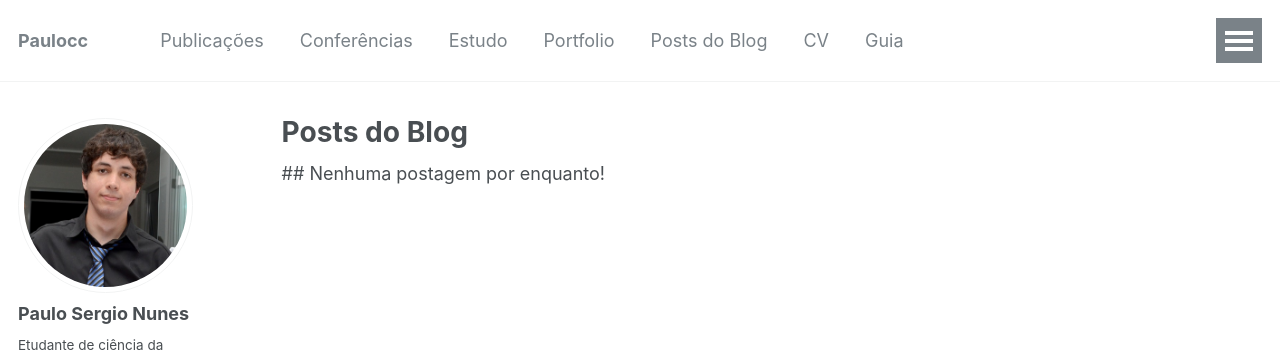
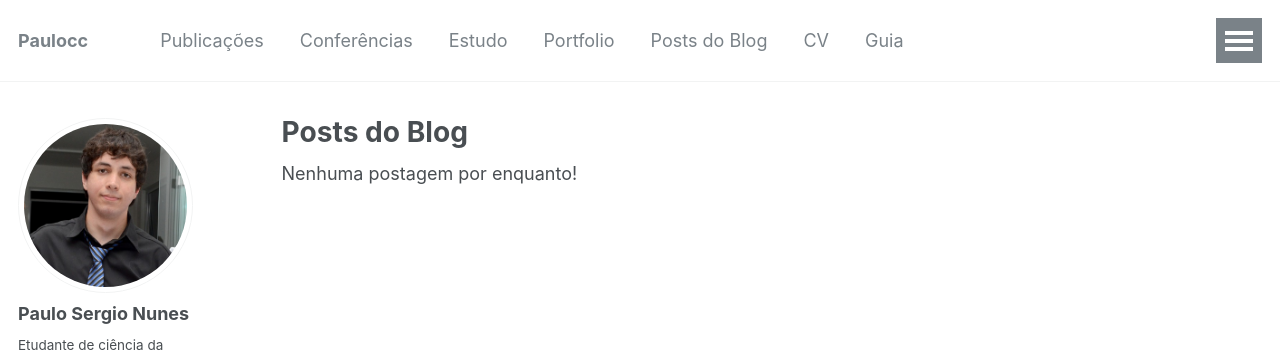
Before and after one commit to Paulocc/site, a Jekyll site: the page built from _pages/year-archive.html, in a window 1280 px wide. Shown: the top 356 px of the page. Built offline with Jekyll 4.4.1, drawn with Linux system fonts in a browser that asks for light colours; nearby versions of some CDN libraries; a script bundle is joined from its source files by our own code; library files that are not in the unit come from our copies.

```diff
--- a/_pages/year-archive.html
+++ b/_pages/year-archive.html
@@ -7,4 +7,4 @@ redirect_from:
   - /wordpress/blog-posts/
 ---
 
-## Nenhuma postagem por enquanto!
+Nenhuma postagem por enquanto!
```
